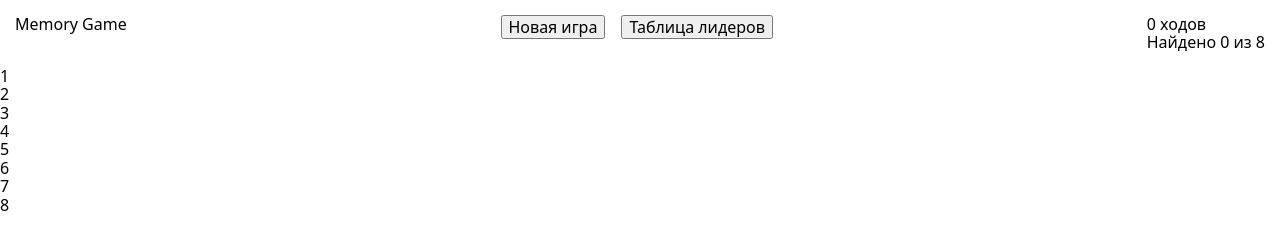
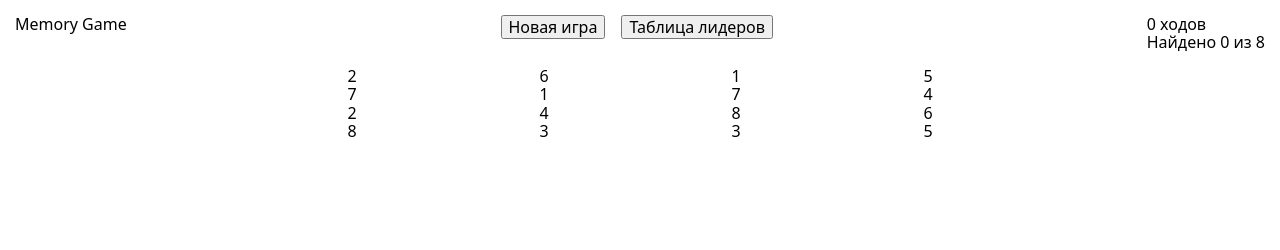
Before and after one commit to alexandrkhokh/memory-game, a website built with Vite: page index.html in a window 1280 px wide. Built offline with nearby package versions, Linux system fonts and the light colour scheme.

Commit message:
feat: add shuffle method

```diff
--- a/src/components/Cards.js
+++ b/src/components/Cards.js
@@ -5,7 +5,7 @@ class Card {
         this.text = text;
     }
 
-    create = () => createEl({}, `${this.text}`);
+    create = () => createEl({className: 'card'}, `${this.text}`);
 }
 
 export default function createCard(text){
--- a/src/main.js
+++ b/src/main.js
@@ -3,6 +3,7 @@ import createEl from "./createEl.js";
 import header from "./components/Header.js";
 import createCard from "./components/Cards.js";
 import state from "./State.js";
+import shuffle from "./utilities/fisher-sort.js";
 
 const CARD_IMAGES = [ '1', '2', '3', '4', '5', '6', '7', '8' ];
 const totalPairs = [...CARD_IMAGES, ...CARD_IMAGES];
@@ -10,8 +11,10 @@ const totalPairs = [...CARD_IMAGES, ...CARD_IMAGES];
 const FLIP_DELAY = 1000;
 const VICTORY_DELAY = 300;
 
+const shuffledCards = shuffle(totalPairs);
+
 const field = createEl({id: 'game-field'},
-    CARD_IMAGES.map(i => {
+    shuffledCards.map(i => {
         const c = createCard(i);
         c.addEventListener('click', state.increaseMoves)
         return c;
--- /dev/null
+++ b/src/styles/_card.scss
@@ -0,0 +1,4 @@
+.card {
+  text-align: center;
+  cursor: pointer;
+}
--- /dev/null
+++ b/src/styles/_grid.scss
@@ -0,0 +1,6 @@
+#game-field {
+  max-width: 768px;
+  display: grid;
+  grid-template-columns: repeat(4, 1fr);
+  margin: auto;
+}
--- a/src/styles/style.scss
+++ b/src/styles/style.scss
@@ -1,2 +1,4 @@
 @use 'utilities';
 @use 'header';
+@use 'grid';
+@use 'card';
--- /dev/null
+++ b/src/utilities/fisher-sort.js
@@ -0,0 +1,12 @@
+export default function shuffle(array) {
+    let m = array.length, t, i;
+
+    while (m) {
+        i = Math.floor(Math.random() * m--);
+        t = array[m];
+        array[m] = array[i];
+        array[i] = t;
+    }
+
+    return array;
+}
```
